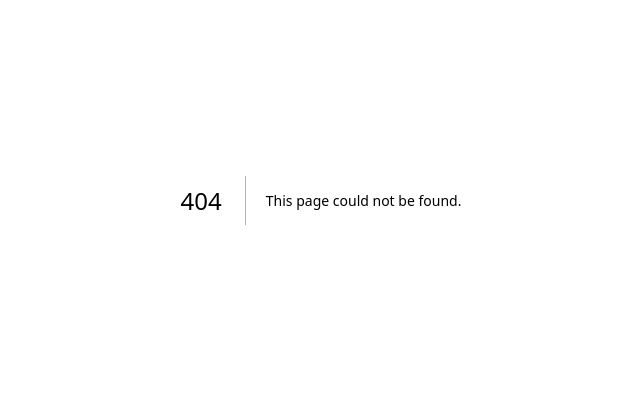
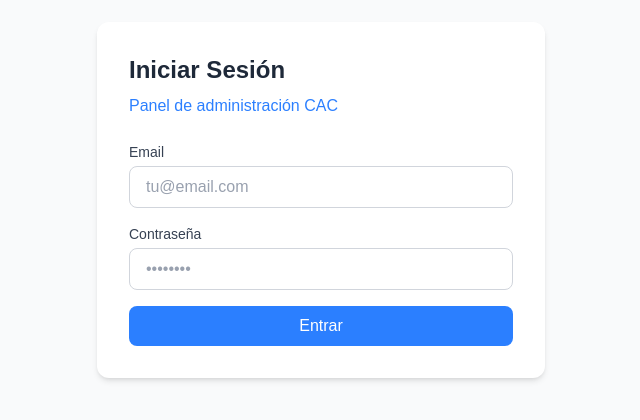
Before and after one commit to DanSantamaria/work-planner-dashboard, a Next.js app: page /login in a window 1280 px wide. Before the commit this address had no page. Shown: the part 200-620 px from the top of the page, without its empty margins (319-959 px from the left). Built offline with nearby package versions, Linux system fonts and the light colour scheme.

Commit message:
feat: add login page with error handling and styling

```diff
--- /dev/null
+++ b/src/app/login/page.tsx
@@ -0,0 +1,77 @@
+"use client";
+
+import { useState } from "react";
+import { signIn } from "next-auth/react";
+import { useRouter } from "next/navigation";
+
+export default function LoginPage() {
+  const router = useRouter();
+  const [error, setError] = useState("");
+  const [loading, setLoading] = useState(false);
+
+  async function handleSubmit(e: React.FormEvent<HTMLFormElement>) {
+    e.preventDefault();
+    setLoading(true);
+    setError("");
+
+    const formData = new FormData(e.currentTarget);
+
+    const result = await signIn("credentials", {
+      email: formData.get("email"),
+      password: formData.get("password"),
+      redirect: false,
+    });
+
+    if (result?.error) {
+      setError("Email o contraseña incorrectos");
+      setLoading(false);
+    } else {
+      router.push("/dashboard");
+    }
+  }
+
+  return (
+    <main className="min-h-screen flex items-center justify-center bg-gray-50">
+      <div className="bg-white p-8 rounded-xl shadow-md w-full max-w-md">
+        <h1 className="text-2xl font-bold text-gray-800 mb-2">Iniciar Sesión</h1>
+        <p className="text-blue-500 mb-6">Panel de administración CAC</p>
+
+        <form onSubmit={handleSubmit} className="flex flex-col gap-4">
+          <div>
+            <label className="block text-sm font-medium text-gray-700 mb-1">
+              Email
+            </label>
+            <input
+              className="w-full border text-gray-700 border-gray-300 rounded-lg px-4 py-2 focus:outline-none focus:ring-2 focus:ring-blue-500 placeholder:text-gray-400"
+              name="email"
+              type="email"
+              placeholder="tu@email.com"
+            />
+          </div>
+
+          <div>
+            <label className="block text-sm font-medium text-gray-700 mb-1">
+              Contraseña
+            </label>
+            <input
+              className="w-full border text-gray-700 border-gray-300 rounded-lg px-4 py-2 focus:outline-none focus:ring-2 focus:ring-blue-500 placeholder:text-gray-400"
+              name="password"
+              type="password"
+              placeholder="••••••••"
+            />
+          </div>
+
+          {error && <p className="text-red-500 text-sm">{error}</p>}
+
+          <button
+            className="bg-blue-500 rounded-lg text-white py-2 font-medium hover:bg-blue-600 disabled:opacity-50 cursor-pointer"
+            type="submit"
+            disabled={loading}
+          >
+            {loading ? "Entrando..." : "Entrar"}
+          </button>
+        </form>
+      </div>
+    </main>
+  );
+}
```
